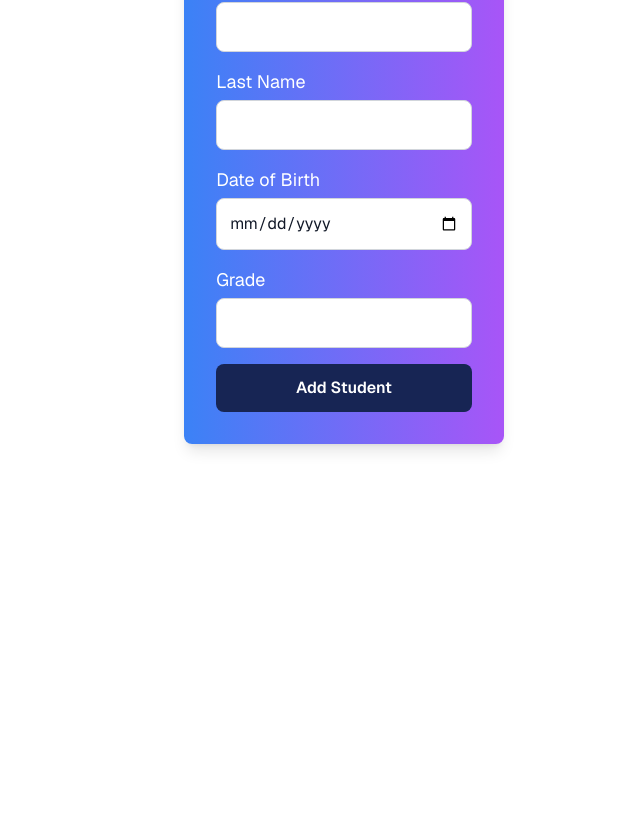
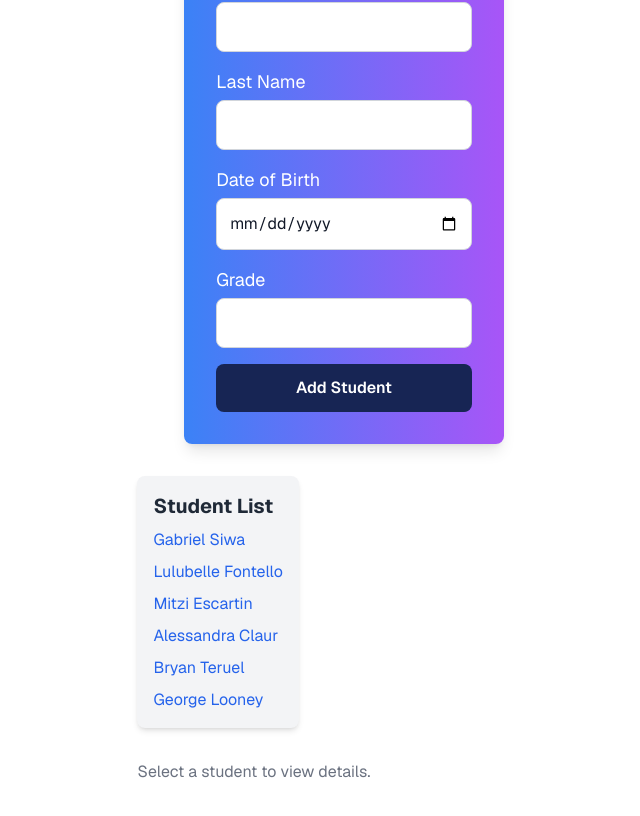
Before and after one commit to GabrielSiwa/Assignment2, a Next.js app: page / in a window 1280 px wide. Shown: the part 342-1158 px from the top of the page, without its empty margins (296-936 px from the left). Before the commit the page ends 950 px from the top, so only its background shows below. Built offline with nearby package versions, Linux system fonts and the light colour scheme; data requests are answered from the project's data file.

Commit message:
Updated: Studentlist, StudentDetails

```diff
--- /dev/null
+++ b/app/components/StudentDetails.js
@@ -0,0 +1,15 @@
+"use client";
+
+function StudentDetails({ student }) {
+  if (!student) return <p className="text-gray-500">Select a student to view details.</p>;
+
+  return (
+    <div className="p-4 border rounded-lg shadow-lg bg-white">
+      <h2 className="text-xl font-bold">{student.firstName} {student.lastName}</h2>
+      <p><strong>DOB:</strong> {student.dateOfBirth}</p>
+      <p><strong>Grade:</strong> {student.currentGrade}</p>
+    </div>
+  );
+}
+
+export default StudentDetails;
--- /dev/null
+++ b/app/components/StudentList.js
@@ -0,0 +1,32 @@
+"use client";
+import { useEffect, useState } from "react";
+
+function StudentList({ onSelect }) {
+  const [students, setStudents] = useState([]);
+
+  useEffect(() => {
+    fetch("http://localhost:5500/students")
+      .then((res) => res.json())
+      .then((data) => setStudents(data))
+      .catch((err) => console.error("Error fetching students:", err));
+  }, []);
+
+  return (
+    <div className="p-4 bg-gray-100 rounded-lg shadow-md">
+      <h2 className="text-xl font-bold text-gray-800">Student List</h2>
+      <ul className="mt-2 space-y-2">
+        {students.map((student) => (
+          <li
+            key={student.id}
+            className="cursor-pointer text-blue-600 hover:underline"
+            onClick={() => onSelect(student)}
+          >
+            {student.firstName} {student.lastName}
+          </li>
+        ))}
+      </ul>
+    </div>
+  );
+}
+
+export default StudentList;
--- a/app/page.js
+++ b/app/page.js
@@ -1,12 +1,21 @@
-import Image from "next/image";
-import StudentForm from "./component/StudentForm";
+"use client";
+
+import { useState } from "react";
+import StudentForm from "./components/StudentForm";
+import StudentDetails from "./components/StudentDetails";
+import StudentList from "./components/StudentList";
 
 export default function Home() {
+  // ✅ Add useState to manage the selected student
+  const [selectedStudent, setSelectedStudent] = useState(null);
+
   return (
     <div className="grid grid-rows-[20px_1fr_20px] items-center justify-items-center min-h-screen p-8 pb-20 gap-16 sm:p-20 font-[family-name:var(--font-geist-sans)]">
       <main className="flex flex-col gap-8 row-start-2 items-center sm:items-start">
         <p>The student data DOB is Month Day Year - MM/DD/YYYY</p>
         <StudentForm />
+        <StudentList onSelect={setSelectedStudent} />
+        <StudentDetails student={selectedStudent} />
       </main>
     </div>
   );
--- a/package.json
+++ b/package.json
@@ -11,7 +11,7 @@
   },
   "dependencies": {
     "json-server": "^1.0.0-beta.3",
-    "next": "15.1.7",
+    "next": "^15.1.7",
     "react": "^19.0.0",
     "react-dom": "^19.0.0"
   },
```
Also changed, not shown: app/components/StudentForm.js (renamed from app/component/StudentForm.js), 1 other file (tests, documents, lock files or other folders).
